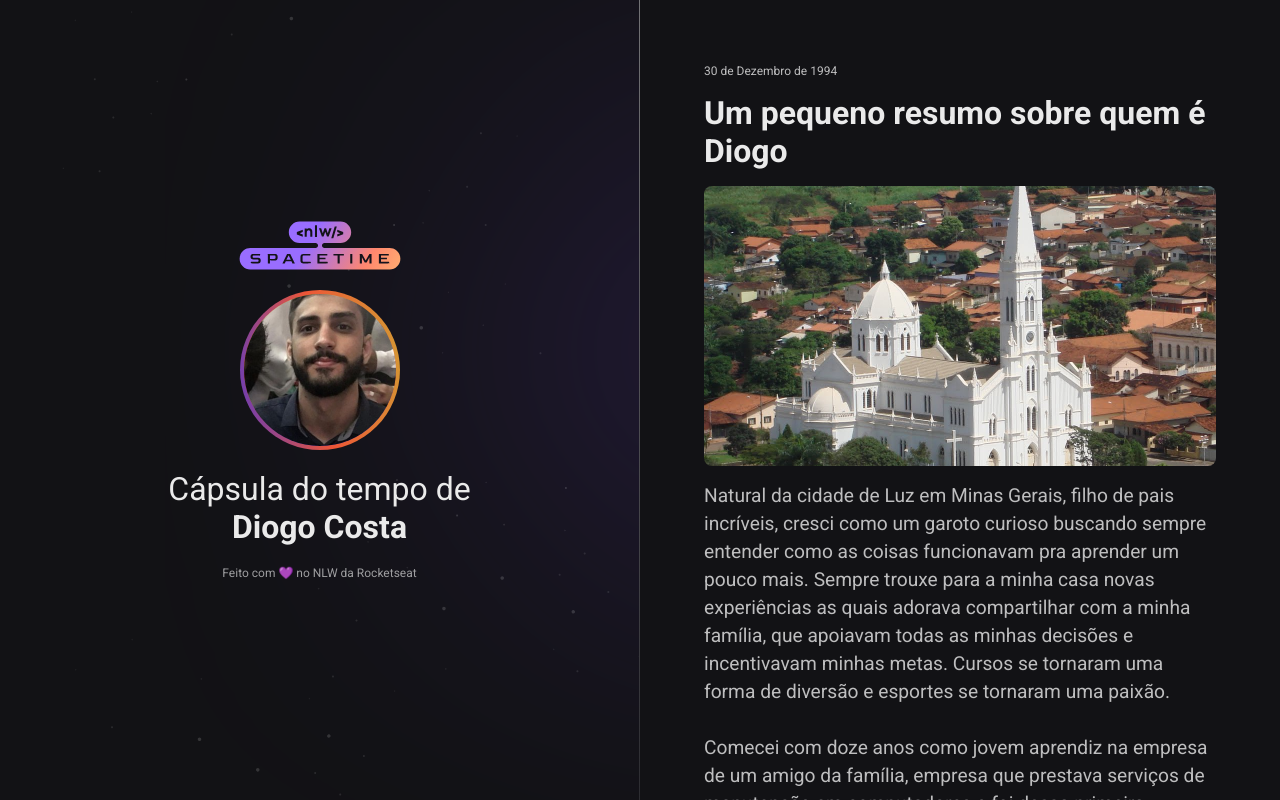
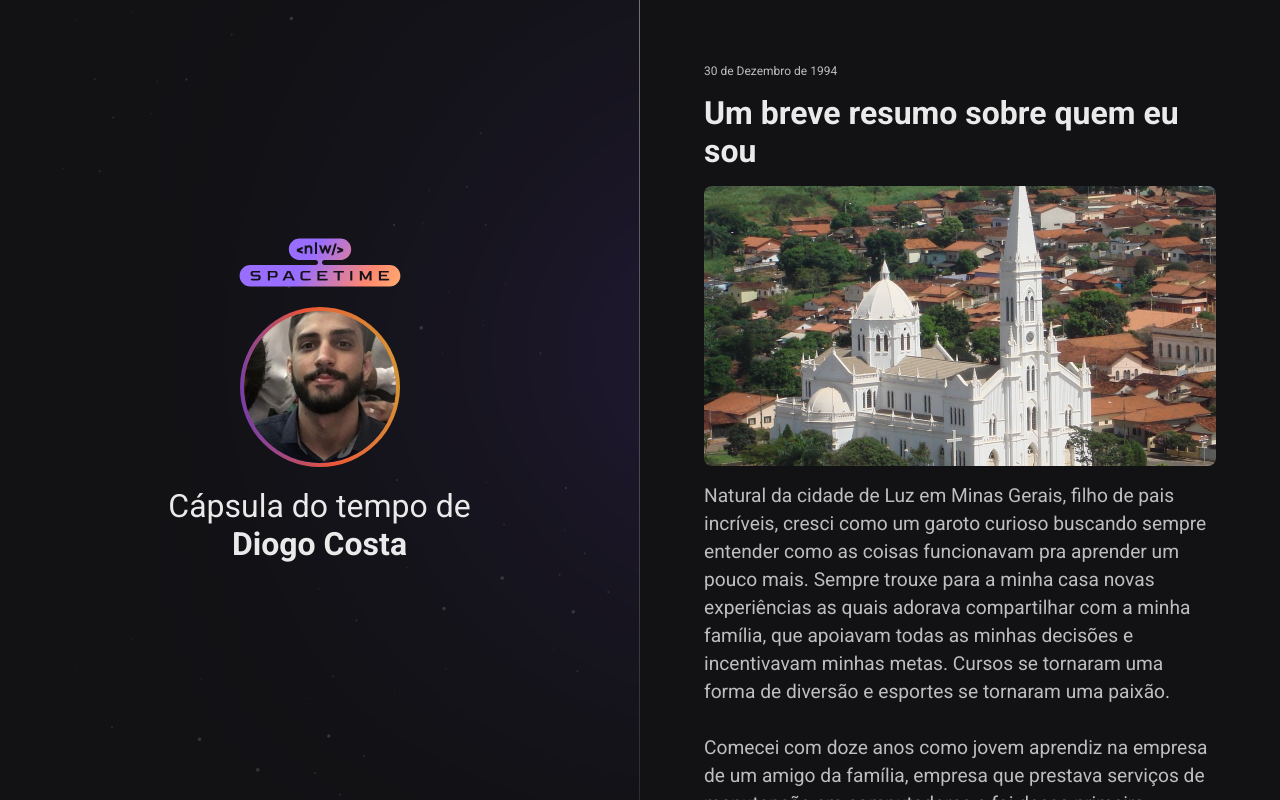
Before and after one commit to diogocnew/nlwspacetime, a plain HTML site: page index.html in a window 1280 px wide. Drawn offline with Linux system fonts and the light colour scheme.

Commit message:
deleted text

```diff
--- a/index.html
+++ b/index.html
@@ -24,15 +24,13 @@
         <p>Cápsula do tempo de <br/>
         <strong>Diogo Costa</strong>
         </p>
-
-        <span>Feito com 💜 no NLW da Rocketseat</span>
     </aside>
 
     <nav>
 
     <a href="https://www.luz.mg.gov.br/" target="_blank" class="memory">
         <small>30 de Dezembro de 1994</small>
-        <h1>Um pequeno resumo sobre quem é Diogo</h1>
+        <h1>Um breve resumo sobre quem eu sou</h1>
         <div><img src="./assets/luz.jpg" alt="Fotografia panorâmica da Catedral Diocesana de Luz MG - Imagem retirada do Edital de concursos Brasil" /></div>
         <p>Natural da cidade de Luz em Minas Gerais, filho de pais incríveis, cresci como um garoto curioso buscando sempre entender como as coisas funcionavam pra aprender um pouco mais.
             Sempre trouxe para a minha casa novas experiências as quais adorava compartilhar com a minha família, que apoiavam todas as minhas decisões e incentivavam minhas metas.
```
